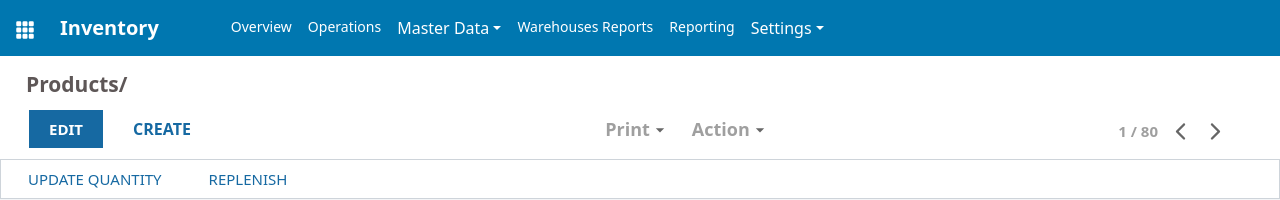
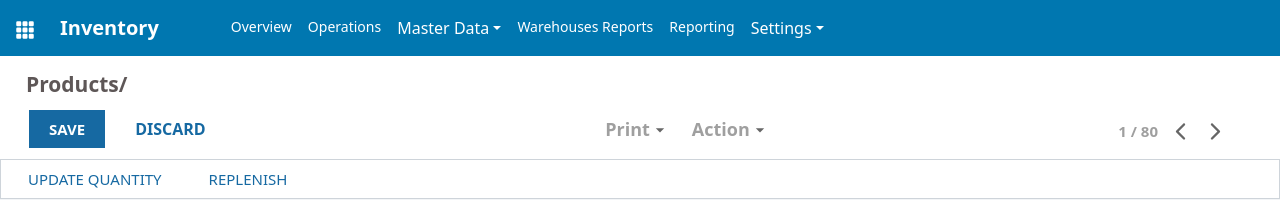
Before and after one commit to Skyviewitsolutions/x-store-react, a React (Create React App) app: page /AddProduct in a window 1280 px wide. Shown: the top 200 px of the page. Built offline with nearby package versions, Linux system fonts and the light colour scheme; no server answers.

Commit message:
product changes

```diff
--- a/src/Screens/InventoryScreen/AddProduct/AddProduct.jsx
+++ b/src/Screens/InventoryScreen/AddProduct/AddProduct.jsx
@@ -13,7 +13,7 @@ const AddProduct = () => {
 
   const url = endpoints.products.addProduct;
 
-  const [isEdit, setIsEdit] = useState(false);
+  const [isEdit, setIsEdit] = useState(true);
   const [productName, setProductName] = useState("");
   const [productType, setProductType] = useState("Consumable");
   const [productCategory, setProductCategory] = useState(
--- a/src/Screens/InventoryScreen/InventoryProductDetails/InventoryProductDetails.jsx
+++ b/src/Screens/InventoryScreen/InventoryProductDetails/InventoryProductDetails.jsx
@@ -7,7 +7,6 @@ import { useLocation } from 'react-router-dom';
 import axios from "axios";
 import {endpoints} from "../../../services/endpoints";
 import { ToastContainer, toast } from "react-toastify";
-
 
 
 const InventoryProductDetails = () => {
@@ -49,11 +48,11 @@ const InventoryProductDetails = () => {
   const [account , setAccount] = useState("110306001 ضريبة القيمة المضافة على المشتريات");
   const [img , setImg] = useState("");
 
-   console.log(productdetails , "produtDetails");
 
    const updateUrl = endpoints.products.updateProduct;
 
    useEffect(() =>{
+
     setProductName(productdetails.PRODUCT_NAME)
     setId(productdetails.PRODUCT_ID)
     setProductType(productdetails.PRODUCT_TYPE)
@@ -116,6 +115,7 @@ const InventoryProductDetails = () => {
   formData.append('id' , id)
 
   const updateData = () =>{
+
     if (productName === "") {
       toast("Product name required !", { type: "warning" });
     } else if (cost === "") {
--- a/src/Screens/InventoryScreen/InventoryProducts/InventoryProducts.jsx
+++ b/src/Screens/InventoryScreen/InventoryProducts/InventoryProducts.jsx
@@ -9,6 +9,7 @@ import { endpoints } from "../../../services/endpoints";
 
 
 const InventoryProducts = () => {
+
   const [product, setProduct] = useState([]);
   const url = endpoints.products.allProduct;
 
--- a/src/components/ProductDeatilsHeader/ProductDetailsHeader.jsx
+++ b/src/components/ProductDeatilsHeader/ProductDetailsHeader.jsx
@@ -7,6 +7,7 @@ import { IoIosArrowBack } from 'react-icons/io';
 import { useNavigate } from 'react-router-dom';
 
 const ProductDetailsHeader = (props) => {
+
      const navigate = useNavigate();
     const RedirectToProduct = () => {
        navigate('/InventoryProducts');
@@ -15,6 +16,7 @@ const ProductDetailsHeader = (props) => {
         navigate('/Empty')
     }
     const { isEdit, setIsEdit , save,name } = props;
+    console.log(isEdit , "isEdit");
     return (
         <div className='DetailsMainheader'>
             <div className="Detaialsheader">
```
